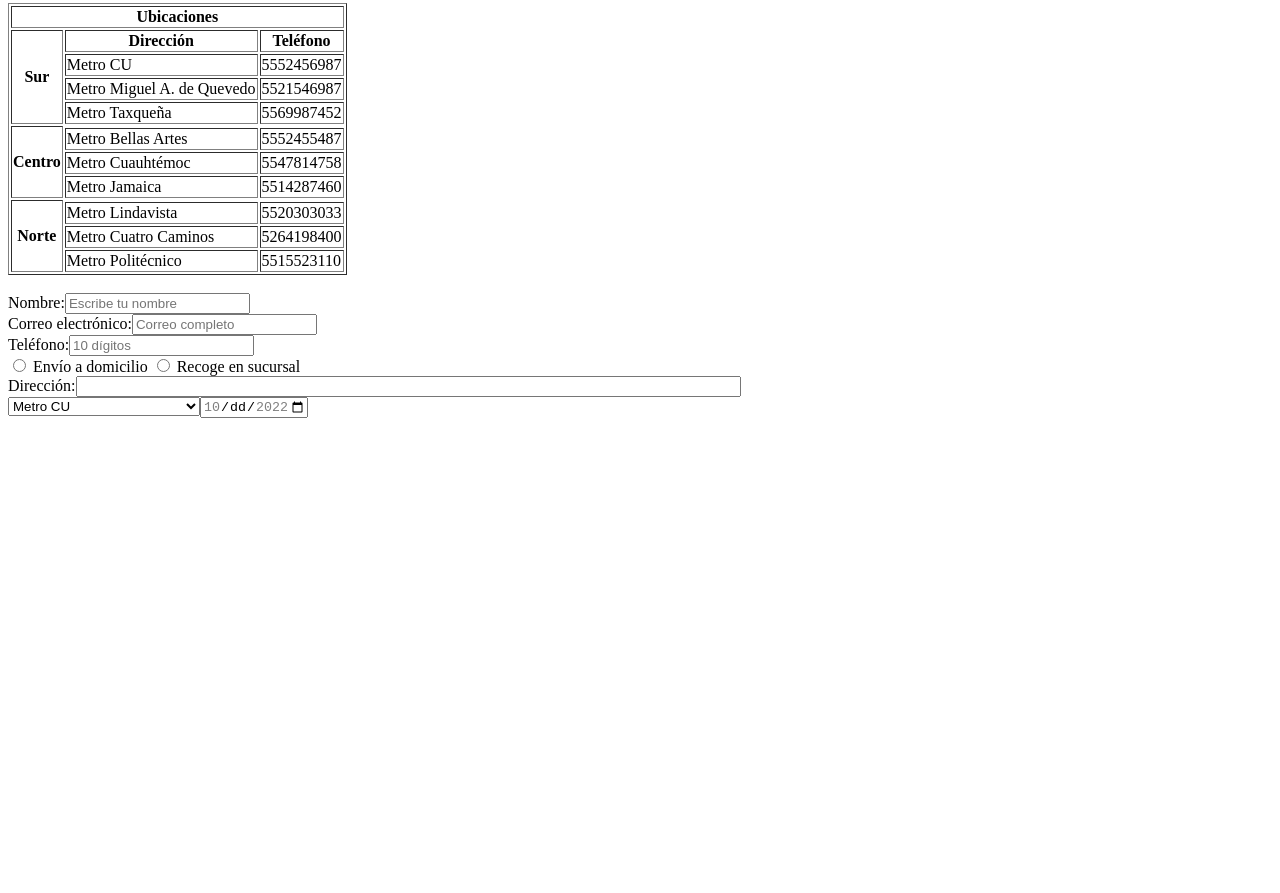
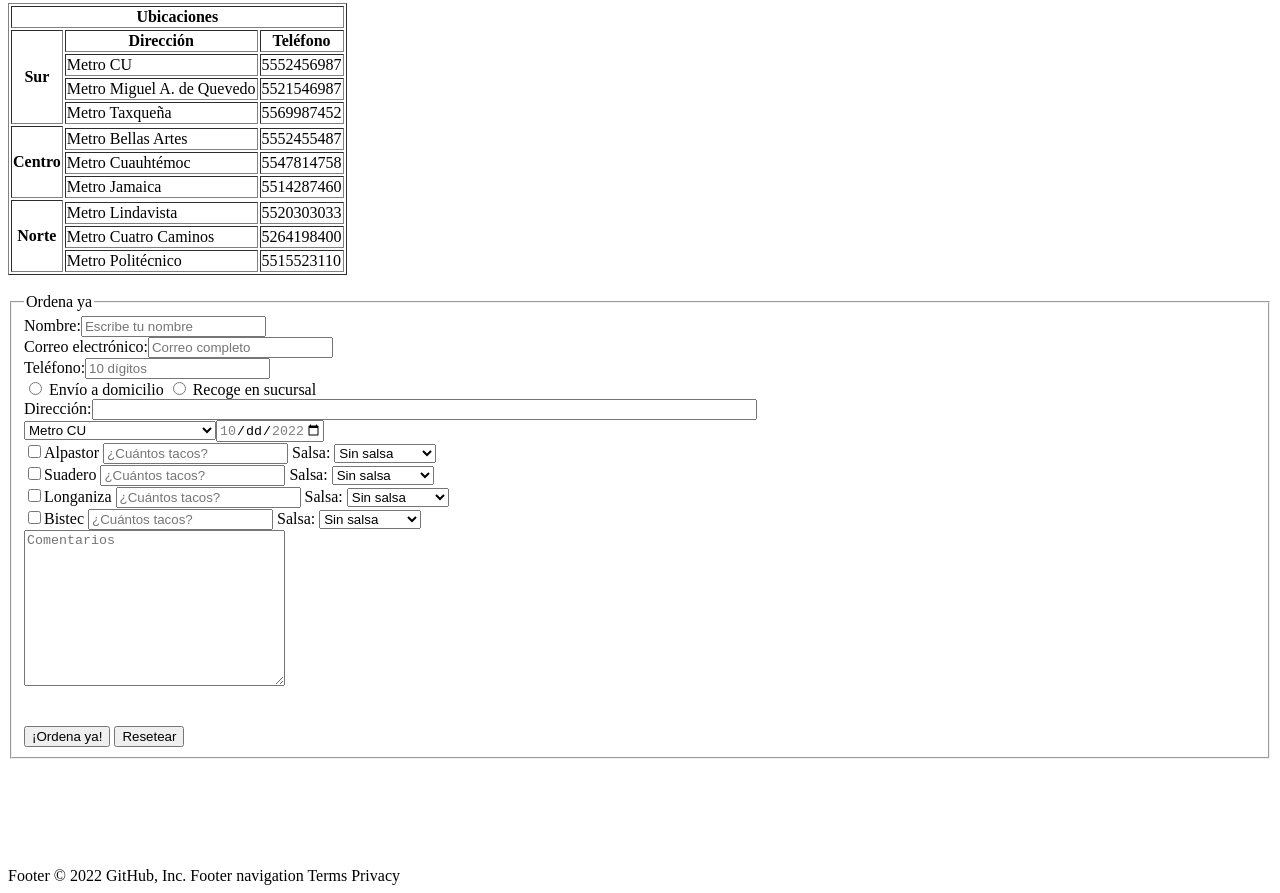
Before and after one commit to sergiovo33/misegundapaginaweb, a plain HTML site: page index.html in a window 1280 px wide. Shown: the part 1289-2182 px from the top of the page. Before the commit the page ends 1715 px from the top, so only its background shows below. Drawn offline with Linux system fonts and the light colour scheme.

Commit message:
Update index.html

```diff
--- a/index.html
+++ b/index.html
@@ -122,18 +122,23 @@
         </table>
 
 <br>
-        <form action="" method="">
+        <form     action="https://formspree.io/f/maykpezw" method="POST">
+            <fieldset>
+                <legend>Ordena ya</legend>
+
+
+
         Nombre:<input type="text" name="nombre" placeholder="Escribe tu nombre" minlength="3" maxlength="50" required>
 <br>
-        Correo electrónico:<input type="email" name="correo_electronico" placeholder="Correo completo" id="">
+        Correo electrónico:<input type="email" name="correo_electronico" placeholder="Correo completo" id="" required>
 <br>
-        Teléfono:<input type="tel" name="telefono" minlength="10" maxlength="10" placeholder="10 dígitos"  id="">
+        Teléfono:<input type="tel" name="telefono" minlength="10" maxlength="10" placeholder="10 dígitos"  id="" required>
 <br>
 
-            <input type="radio" name="envio" value="envio" id=""> Envío a domicilio
-            <input type="radio" name="envio" value="sucursal" id=""> Recoge en sucursal
+            <input type="radio" name="envio" value="envio" id="" required> Envío a domicilio
+            <input type="radio" name="envio" value="sucursal" id="" required> Recoge en sucursal
 <br>
-         Dirección:<input type="text" name="Dirección" size="80">
+         Dirección:<input type="text" name="Dirección" size="80" required>
 <br>
             <select name="sucursal" id="">
                 <option value="Metro CU">Metro CU</option>
@@ -156,7 +161,70 @@
 
 </select>
 
+
+
+
+<input type="checkbox" name="alpastor" value="10">Alpastor
+<input type="number" name="numero pastor" id="" min="0" placeholder="¿Cuántos tacos?">
+
+           Salsa: <select name="salsa" id="">
+            <option value="sin salsa">Sin salsa</option>
+                <option value="verde">Verde</option>
+                <option value="roja">Roja</option>
+                <option value="Pico de gallo">Pico de Gallo</option>
+                <option value="gucamole">Guacamole</option>
+
+</select> <br>
+
+<input type="checkbox" name="suadero" value="10">Suadero
+<input type="number" name="numero suadero" id="" min="0" placeholder="¿Cuántos tacos?">
+
+           Salsa: <select name="salsa" id="">
+            <option value="sin salsa">Sin salsa</option>
+                <option value="verde">Verde</option>
+                <option value="roja">Roja</option>
+                <option value="Pico de gallo">Pico de Gallo</option>
+                <option value="gucamole">Guacamole</option>
+
+</select> <br>
+
+<input type="checkbox" name="longaniza" value="10">Longaniza
+<input type="number" name="numero longaniza" id="" min="0" placeholder="¿Cuántos tacos?">
+
+           Salsa: <select name="salsa" id="">
+            <option value="sin salsa">Sin salsa</option>
+                <option value="verde">Verde</option>
+                <option value="roja">Roja</option>
+                <option value="Pico de gallo">Pico de Gallo</option>
+                <option value="gucamole">Guacamole</option>
+
+</select> <br>
+
+<input type="checkbox" name="bistec" value="10">Bistec
+<input type="number" name="numero bistec" id="" min="0" placeholder="¿Cuántos tacos?">
+
+           Salsa: <select name="salsa" id="">
+            <option value="sin salsa">Sin salsa</option>
+                <option value="verde">Verde</option>
+                <option value="roja">Roja</option>
+                <option value="Pico de gallo">Pico de Gallo</option>
+                <option value="gucamole">Guacamole</option>
+
+</select> <br>
+
+<textarea name="comentarios" id="" cols="30" rows="10" placeholder="Comentarios"></textarea><br><br><br>
+
+<input type="submit" value="¡Ordena ya!">
+<input type="reset" value="Resetear">
+
+
+</fieldset>
 </form>
+</body>
+</html> <br><br><br><br><br><br>
 
-</body>
-</html>
+Footer
+© 2022 GitHub, Inc.
+Footer navigation
+Terms
+Privacy
```
